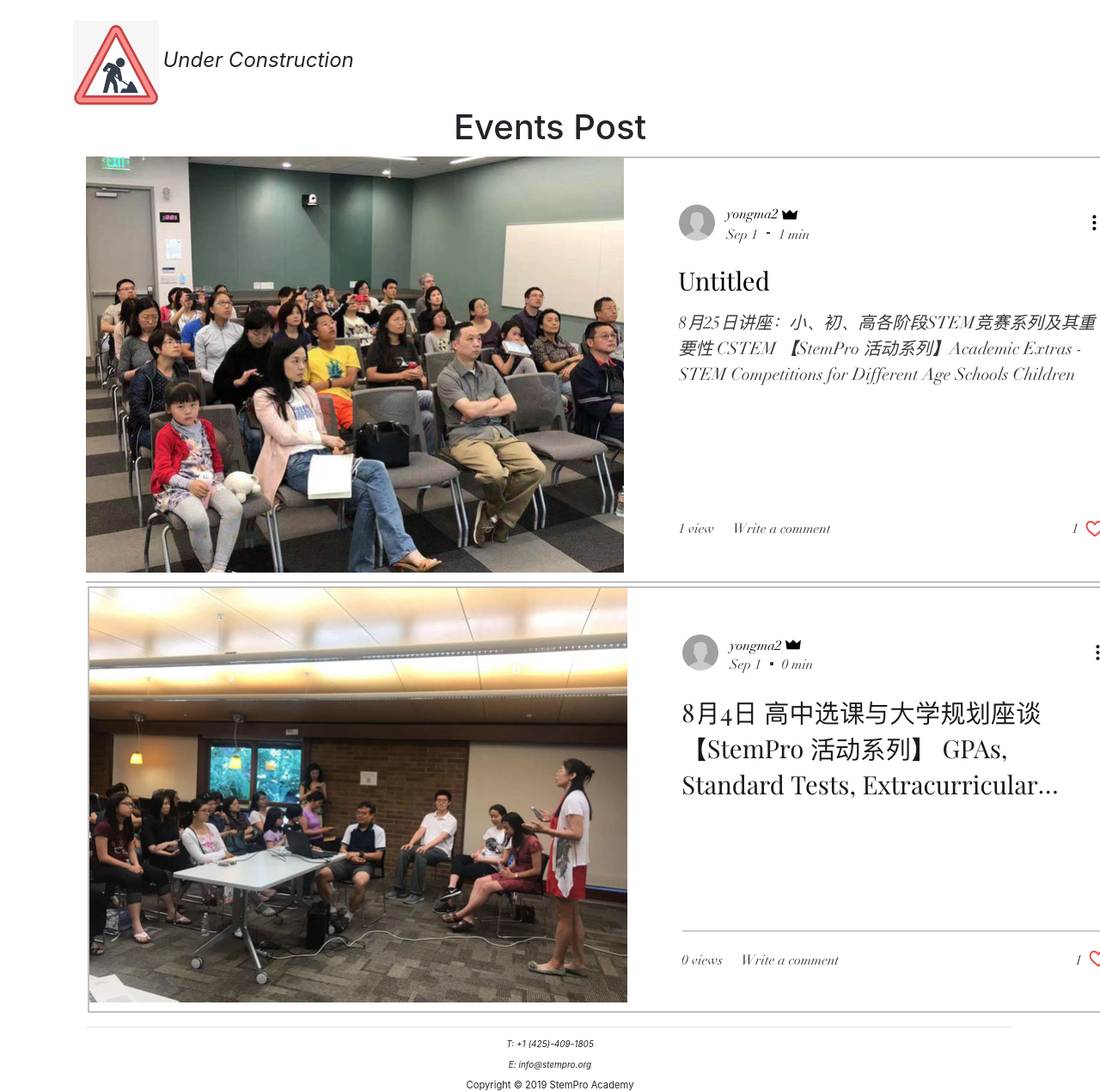
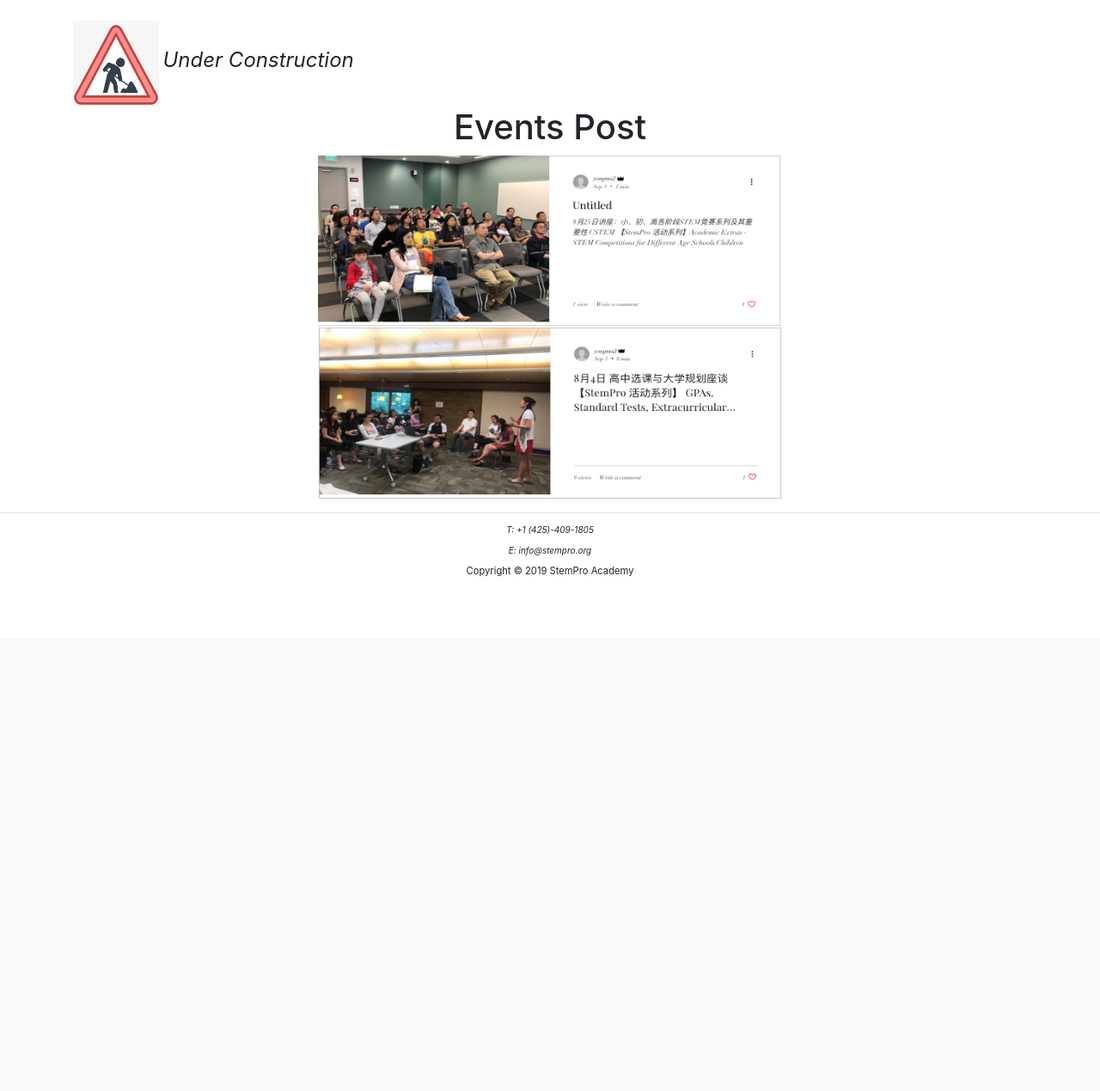
Before and after one commit to PrecociouslyDigital/stempro, a Django app: page /users/events in a window 1280 px wide; the page is wider, and only the part inside the window is pictured. Shown: the part 58-1327 px from the top of that part at 86% size. After the commit the page ends 729 px from the top of that part, so only its background shows below. Run offline with Django 3.2, Linux system fonts and the light colour scheme; some libraries are stand-ins or nearby versions.

Commit message:
chang events and news page

```diff
--- a/templates/events.html
+++ b/templates/events.html
@@ -3,15 +3,9 @@
 {% block title %}Events{% endblock %}
 
 {% block content %}
-<div class="container">
-  <div class="text-center">
+<div class="container text-center">
      <h1>Events Post</h1>
-     <div style="width:50; height:200px">
-       <img src="{% static 'image/events-8-25.png' %}" alt="Smiley face">
-     <div>
-     <div style="width:50; height:200px">
-       <img src="{% static 'image/events-8-4.png' %}" alt="Smiley face">
-     <div>
-  <div>
+     <img src="{% static 'image/events-8-25.png' %}" alt="Smiley face" height="200px" width="50%">
+     <img src="{% static 'image/events-8-4.png' %}" alt="Smiley face" height="200px" width="50%">
 </div>
 {% endblock %}
```
Also changed, not shown: templates/news.html (+3 -6 lines).
